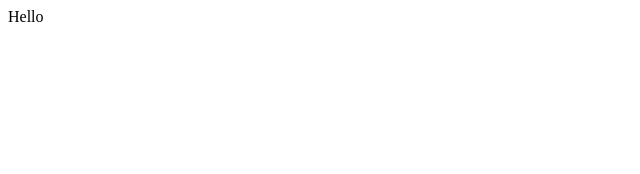
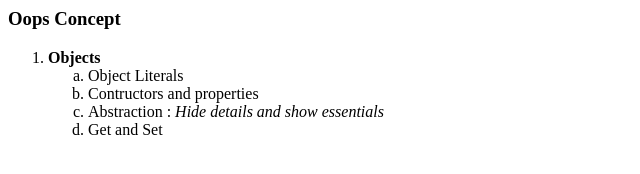
Before and after one commit to iamsajithsasi/oops-refresher, a plain HTML site: page index.html in a window 1280 px wide. Shown: the whole page, without its empty margins (0-640 px from the left). Drawn offline with Linux system fonts and the light colour scheme.

Commit message:
html updated

```diff
--- a/index.html
+++ b/index.html
@@ -6,7 +6,16 @@
     <title>Document</title>
 </head>
 <body>
-    <p>Hello</p>
+    <h3>Oops Concept</h3>
+    <ol>
+        <li><b>Objects</b></li>
+        <ol type="a">
+            <li>Object Literals</li>
+            <li>Contructors and properties</li>
+            <li>Abstraction : <i>Hide details and show essentials</i></li>
+            <li>Get and Set</li>
+        </ol>
+    </ol>
     <script src="./main.js"></script>
 </body>
 </html>
```
Also changed, not shown: 1 other file.
